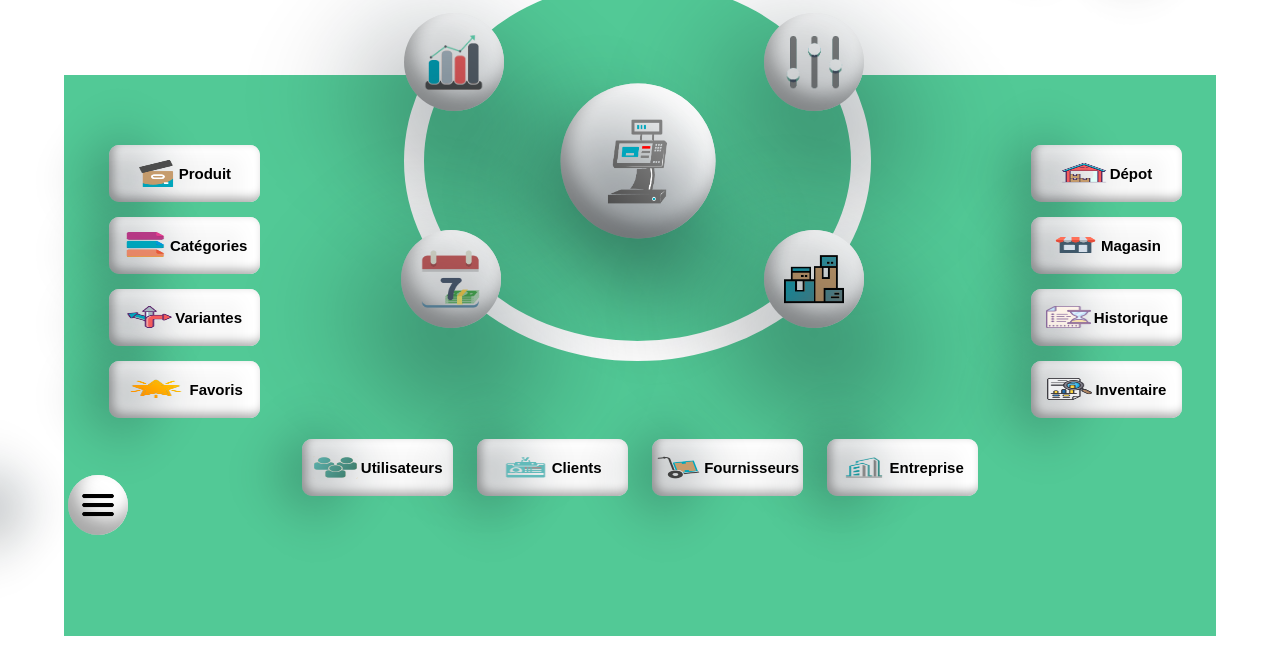
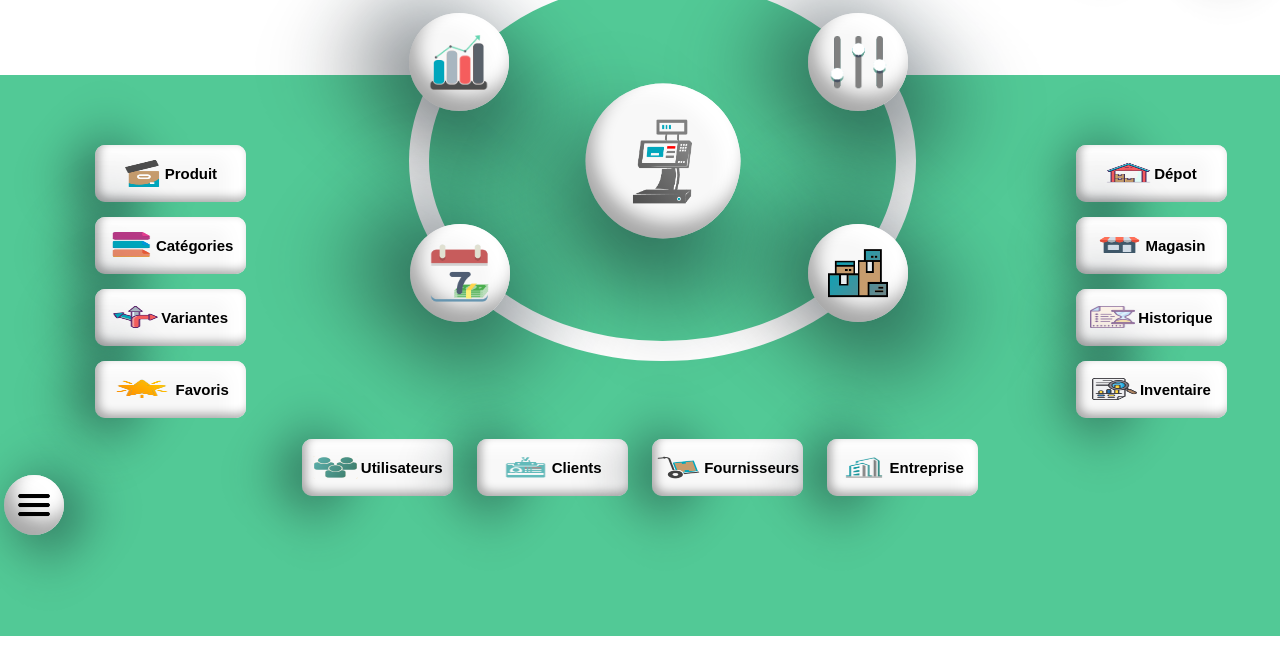
Before and after one commit to CarmaCenter/Ui-Ux-Desktop-App, a plain HTML site: page index.html in a window 1280 px wide. Shown: the part 145-800 px from the top of the page. Drawn offline with Linux system fonts and the light colour scheme; files whose address does not match are found by name; a web font is replaced by a local one.

Commit message:
Edit Proj

```diff
--- a/index.html
+++ b/index.html
@@ -15,19 +15,22 @@
   <section class="home">
     <div class="container">
       <div class="header">
+        <div class="btn-header-a-content">
+          <span class="btn-header-a-shadow"></span>
           <button class="btn-header-a">
             <svg width="29" height="32" viewBox="0 0 29 32" fill="none" xmlns="http://www.w3.org/2000/svg">
               <path
                 d="M14.5 4.30832C16.5783 4.30832 18.2625 6.10999 18.2625 8.33332C18.2625 10.5567 16.5783 12.3583 14.5 12.3583C12.4216 12.3583 10.7375 10.5567 10.7375 8.33332C10.7375 6.10999 12.4216 4.30832 14.5 4.30832ZM14.5 21.5583C19.8212 21.5583 25.4291 24.3567 25.4291 25.5833V27.6917H3.57079V25.5833C3.57079 24.3567 9.17871 21.5583 14.5 21.5583ZM14.5 0.666656C10.5404 0.666656 7.33329 4.09749 7.33329 8.33332C7.33329 12.5692 10.5404 16 14.5 16C18.4595 16 21.6666 12.5692 21.6666 8.33332C21.6666 4.09749 18.4595 0.666656 14.5 0.666656ZM14.5 17.9167C9.71621 17.9167 0.166626 20.485 0.166626 25.5833V31.3333H28.8333V25.5833C28.8333 20.485 19.2837 17.9167 14.5 17.9167Z"
                 fill="#747474" />
             </svg>
-
           </button>
-        <span class="btn-header-a-shadow"></span>
+        </div>
+        <div class="btn-header-b-content">
           <button class="btn-header-b">
             <div class="image"><img src="./imgs/msg.png" style="width: 60%;height: 60%;" alt="" srcset=""></div>
           </button>
           <span class="btn-header-b-shadow"></span>
+        </div>
         <span class="logo"><img src="./imgs//logoDark 2.png" alt=""></span>
         <span class="title-logo">Silaa</span>
       </div>
@@ -40,99 +43,182 @@
       <div class="all-content">
         <div class="list-left">
           <ul>
-            <li><button class=" btn-list"><span class="btn-list-shadow"></span>
+            <li class="fixa fix">
+              <div class="list-lift-content">
+                <span class="btn-list-shadow llshadow"></span>
+                <button class=" btn-list">
                   <img src="./imgs/imgll1.png" style="width: 25%;height: 50%;" alt="" srcset="">
                   <span>Produit</span>
-              </button></li>
-            <li><button class=" btn-list"><span class="btn-list-shadow"></span>
-                <img src="./imgs/743fe11bd65c8b5c85d244d4a576d0b4.png" style="width: 30%;height: 50%;" alt="" srcset="">
+                </button>
+              </div>
+            </li>
+            <li class="fixa fix">
+              <div class="list-lift-content">
+                <span class="btn-list-shadow llshadow"></span>
+                <button class=" btn-list">
+                  <img src="./imgs/743fe11bd65c8b5c85d244d4a576d0b4.png" style="width: 30%;height: 50%;" alt=""
+                    srcset="">
                   <span>Catégories</span>
-              </button></li>
-            <li><button class=" btn-list"><span class="btn-list-shadow"></span>
-                <img src="./imgs/3fecd8258c0fad6720ebe243035bd83a.png" style="width: 30%;height: 40%;" alt="" srcset="">
+                </button>
+              </div>
+            </li>
+            <li class="fixa fix">
+              <div class="list-lift-content">
+                <span class="btn-list-shadow llshadow"></span>
+                <button class=" btn-list">
+                  <img src="./imgs/3fecd8258c0fad6720ebe243035bd83a.png" style="width: 30%;height: 40%;" alt=""
+                    srcset="">
                   <span>Variantes</span>
-              </button></li>
-            <li><button class=" btn-list"><span class="btn-list-shadow"></span>
-                <img src="./imgs/f53ac7d701f26cd2414407e33ba2c5d1.png" style="width: 40%;height: 40%;" alt="" srcset="">
+                </button>
+              </div>
+            </li>
+            <li class="fixa fix">
+              <div class="list-lift-content">
+                <span class="btn-list-shadow llshadow"></span>
+                <button class=" btn-list">
+                  <img src="./imgs/f53ac7d701f26cd2414407e33ba2c5d1.png" style="width: 40%;height: 40%;" alt=""
+                    srcset="">
                   <span>Favoris</span>
-              </button></li>
+                </button>
+              </div>
+            </li>
           </ul>
         </div>
         <div class="list-center">
           <ul>
-            <li class="list-center-a lcbtn">
-              <div class="image"><img src="./imgs/imga.png" style="width: 60%;height: 60%;" alt="" srcset="">
-                <span class="list-center-shadow"></span>
+            <li class="fixa fix">
+              <div class="list-center-a-content">
+                <span class="allshadow list-center-a-shadow"></span>
+                <button class="list-center-a lcbtn"><img src="./imgs/imga.png" style="width: 60%;height: 60%;" alt=""
+                    srcset="">
+                </button>
               </div>
             </li>
-            <li class="list-center-b lcbtn">
-              <div class="image"><img src="./imgs/imgb.png" style="width: 60%;height: 60%;" alt="" srcset=""><span
-                  class="list-center-shadow"></span></div>
-            </li>
-            <li class="list-center-c lcbtn">
-              <div class="image"><img src="./imgs/imgc.png" style="width: 60%;height: 60%;" alt="" srcset=""><span
-                  class="list-center-shadow"></span></div>
-            </li>
-            <li class="list-center-d lcbtn">
-              <div class="image"><img src="./imgs/imgd.png" style="width: 60%;height: 60%;" alt="" srcset=""><span
-                  class="list-center-shadow"></span></div>
-            </li>
-            <li class="list-center-e lcbtn">
-              <div class="image"><span class="list-center-e-shadow"></span><img src="./imgs/imge.png"
-                  style="width: 60%;height: 60%;" alt="" srcset="">
+            <li class="fixb fix">
+              <div class="list-center-b-content">
+                <span class="allshadow list-center-b-shadow"></span>
+                <button class="list-center-b lcbtn"><img src="./imgs/imgb.png" style="width: 60%;height: 60%;" alt=""
+                    srcset="">
+                </button>
               </div>
             </li>
+            <li class="fixc fix">
+              <div class="list-center-c-content">
+                <span class="allshadow list-center-c-shadow"></span>
+                <button class="list-center-c lcbtn"><img src="./imgs/imgc.png" style="width: 60%;height: 60%;" alt=""
+                    srcset="">
+                </button>
+              </div>
+            </li>
+            <li class="fixd fix">
+              <div class="list-center-d-content">
+                <span class="allshadow list-center-d-shadow"></span>
+                <button class="list-center-d lcbtn"><img src="./imgs/imgd.png" style="width: 60%;height: 60%;" alt=""
+                    srcset="">
+                </button>
+              </div>
+            </li>
+            <li class="fixe fix">
+              <div class="list-center-e-content">
+                <span class="allshadow list-center-e-shadow"></span>
+                <button class="list-center-e lcbtn"><img src="./imgs/imge.png" style="width: 60%;height: 60%;" alt=""
+                    srcset="">
+                </button>
+              </div>
+            </li>
+
           </ul>
         </div>
         <div class="list-right">
           <ul>
-            <li><button class=" btn-list"><span class="btn-list-shadow"></span><img src="./imgs/imglr1.png"
-                  style="width: 30%;height: 40%;" alt="" srcset="">
+            <li class="fixa fix">
+              <div class="list-lift-content">
+                <span class="btn-list-shadow lrshadow"></span>
+                <button class=" btn-list"><img src="./imgs/imglr1.png" style="width: 30%;height: 40%;" alt="" srcset="">
                   <span>Dépot</span>
-              </button></li>
-            <li><button class=" btn-list"><span class="btn-list-shadow"></span><img src="./imgs/imglr2.png"
-                  style="width: 30%;height: 40%;" alt="" srcset="">
+                </button>
+              </div>
+            </li>
+            <li class="fixa fix">
+              <div class="list-lift-content">
+                <span class="btn-list-shadow lrshadow"></span>
+                <button class=" btn-list"><img src="./imgs/imglr2.png" style="width: 30%;height: 40%;" alt="" srcset="">
                   <span>Magasin</span>
-              </button></li>
-            <li><button class=" btn-list"><span class="btn-list-shadow"></span><img src="./imgs/imglr3.png"
-                  style="width: 30%;height: 40%;" alt="" srcset="">
+                </button>
+              </div>
+            </li>
+            <li class="fixa fix">
+              <div class="list-lift-content">
+                <span class="btn-list-shadow lrshadow"></span>
+                <button class=" btn-list"><img src="./imgs/imglr3.png" style="width: 30%;height: 40%;" alt="" srcset="">
                   <span>Historique</span>
-              </button></li>
-            <li><button class=" btn-list"><span class="btn-list-shadow"></span><img src="./imgs/imglr4.png"
-                  style="width: 30%;height: 40%;" alt="" srcset="">
+                </button>
+              </div>
+            </li>
+            <li class="fixa fix">
+              <div class="list-lift-content">
+                <span class="btn-list-shadow lrshadow"></span>
+                <button class=" btn-list"><img src="./imgs/imglr4.png" style="width: 30%;height: 40%;" alt="" srcset="">
                   <span>Inventaire</span>
-              </button></li>
+                </button>
+              </div>
+            </li>
           </ul>
         </div>
       </div>
       <div class="list-Bottom">
         <ul>
           <ul>
-            <li><button class=" btn-list"><span class="btn-list-shadow"></span><img src="./imgs/imglb1.png"
+            <li class="fixa fix">
+              <div class="list-lift-content">
+                <span class="btn-list-shadow llshadow"></span>
+                <button class=" btn-list"><img src="./imgs/imglb1.png"
                   style="width: 30%;height: 40%;" alt="" srcset="">
                 <span>Utilisateurs</span>
-              </button></li>
-            <li><button class=" btn-list"><span class="btn-list-shadow"></span><img src="./imgs/imglb2.png"
+              </button>
+              </div>
+            </li>
+            <li class="fixa fix">
+              <div class="list-lift-content">
+                <span class="btn-list-shadow llshadow"></span>
+                <button class=" btn-list"><img src="./imgs/imglb2.png"
                   style="width: 30%;height: 40%;" alt="" srcset="">
                 <span>Clients</span>
-              </button></li>
-            <li><button class=" btn-list"><span class="btn-list-shadow"></span><img src="./imgs/imglb3.png"
+              </button>
+              </div>
+            </li>
+            <li class="fixa fix">
+              <div class="list-lift-content">
+                <span class="btn-list-shadow llshadow"></span>
+                <button class=" btn-list"><img src="./imgs/imglb3.png"
                   style="width: 30%;height: 40%;" alt="" srcset="">
                 <span>Fournisseurs</span>
-              </button></li>
-            <li><button class=" btn-list"><span class="btn-list-shadow"></span><img src="./imgs/imglb4.png"
+              </button>
+              </div>
+            </li>
+            <li class="fixa fix">
+              <div class="list-lift-content">
+                <span class="btn-list-shadow llshadow"></span>
+                <button class=" btn-list"><img src="./imgs/imglb4.png"
                   style="width: 30%;height: 40%;" alt="" srcset="">
                 <span>Entreprise</span>
-              </button></li>
+              </button>
+              </div>
+            </li>
           </ul>
         </ul>
       </div>
+
+      <div class="btn-menu-content">
+        <span class="btn-list-shadow men-shadow"></span>
         <button class="btn-menu">
-        <div class="image"><span class="btn-list-shadow"></span><img src="./imgs/menu.png"
-            style="width: 60%;height: 60%;" alt="" srcset=""></div>
+          <div class="image"><img src="./imgs/menu.png" style="width: 60%;height: 60%;" alt="" srcset=""></div>
         </button>
+
+      </div>
     </div>
   </section>
+  <!-- end Content  -->
 </body>
 
 </html>
--- a/main.css
+++ b/main.css
@@ -18,12 +18,12 @@ button {
 }
 
 .container {
- width: 1152px;
+ width: 100%;
  margin: auto;
 }
 
 /* end General style  */
-
+/* start header Style  */
 .header {
  height: 30px;
  background-color: #52C996;
@@ -46,7 +46,7 @@ button {
  position: absolute;
  width: 61.24px;
  height: 66.85px;
- left: 1036.71px;
+ right: 24px;
  top: -12.28px;
  z-index: -1;
  background: linear-gradient(89.73deg, #111213 4.84%, #021D2E 109.55%);
@@ -71,7 +71,7 @@ button {
  position: absolute;
  width: 61.24px;
  height: 66.85px;
- left: 939.71px;
+ right: 149px;
  top: -15.28px;
  z-index: -1;
  background: linear-gradient(89.73deg, #111213 4.84%, #021D2E 109.55%);
@@ -123,7 +123,8 @@ button {
  -webkit-text-fill-color: transparent;
  -webkit-background-clip: text;
 }
-
+/* end header Style  */
+/* start content Style  */
 .content .container {
  background-color: #52C996;
 }
@@ -134,6 +135,7 @@ button {
  justify-content: center;
  align-items: center;
  height: 427px;
+ margin-left: 50px;
 }
 
 .btn-list {
@@ -155,13 +157,21 @@ button {
  position: absolute;
  width: 61.24px;
  height: 66.85px;
- right: 108px;
- top: 0;
- z-index: -1;
+ z-index: 1;
  background: linear-gradient(89.73deg, #111213 4.84%, #021D2E 109.55%);
- opacity: 0.27;
+ opacity: 0.50;
  filter: blur(26px);
  transform: matrix(0.67, -0.78, 0.71, 0.67, 0, 0);
+}
+
+.lrshadow {
+ top: 0;
+ left: -6px;
+}
+
+.llshadow {
+ top: 0;
+ left: -18px;
 }
 
 .btn-list span {
@@ -173,6 +183,10 @@ button {
  text-align: left;
  flex-grow: 1;
  margin-left: 45px;
+}
+
+.list-lift-content {
+ position: relative;
 }
 
 .list-center {
@@ -213,6 +227,7 @@ button {
  background: #F8F8F8;
  box-shadow: inset 8px -15px 17px rgba(0, 0, 0, 0.32), inset -18px 11px 16px rgba(255, 255, 255, 0.94);
  cursor: pointer;
+ z-index: 2;
 }
 
 .image {
@@ -234,18 +249,18 @@ button {
 }
 
 .list-center .list-center-b {
- left: 340px;
+ right: -12px;
  top: 32px;
 }
 
 .list-center .list-center-c {
- left: -23px;
- top: 249px;
+ left: -19px;
+ top: 243px;
 }
 
 .list-center .list-center-d {
- left: 340px;
- top: 249px;
+ right: -12px;
+ top: 243px;
 }
 
 .list-center .list-center-e {
@@ -257,16 +272,39 @@ button {
  z-index: 2;
 }
 
-.list-center-e-shadow {
+.allshadow {
  position: absolute;
  width: 116.29px;
  height: 166.68px;
- left: 7px;
- top: 42.99px;
  background: linear-gradient(89.73deg, #111213 4.84%, #021D2E 109.55%);
- opacity: 0.47;
+ opacity: 0.55;
  filter: blur(45px);
  transform: matrix(0.67, -0.72, 0.77, 0.67, 0, 0);
+}
+
+.list-center-a-shadow {
+ left: -40px;
+ top: 20.99px;
+}
+
+.list-center-b-shadow {
+ right: -18px;
+ top: 20.99px;
+}
+
+.list-center-c-shadow {
+ left: -40px;
+ top: 220.99px;
+}
+
+.list-center-d-shadow {
+ right: -18px;
+ top: 220.99px;
+}
+
+.list-center-e-shadow {
+ left: 33%;
+ top: 149.99px;
 }
 
 .list-right {
@@ -291,6 +329,10 @@ button {
  margin: 10px;
 }
 
+.btn-menu-content {
+ position: relative;
+}
+
 .btn-menu {
  position: relative;
  width: 60px;
@@ -301,6 +343,7 @@ button {
  left: 4px;
  background: #F8F8F8;
  box-shadow: inset 8px -15px 17px rgba(0, 0, 0, 0.32), inset -18px 11px 16px rgba(255, 255, 255, 0.94);
+ z-index: 2;
 }
 
 .btn-menu img {
@@ -309,3 +352,9 @@ button {
  top: 50%;
  transform: translate(-50%, -50%);
 }
+
+.men-shadow {
+ left: 18px;
+ bottom: 90px;
+}
+/* end content Style  */
```
Lines whose indentation alone changed are shown as unchanged.
